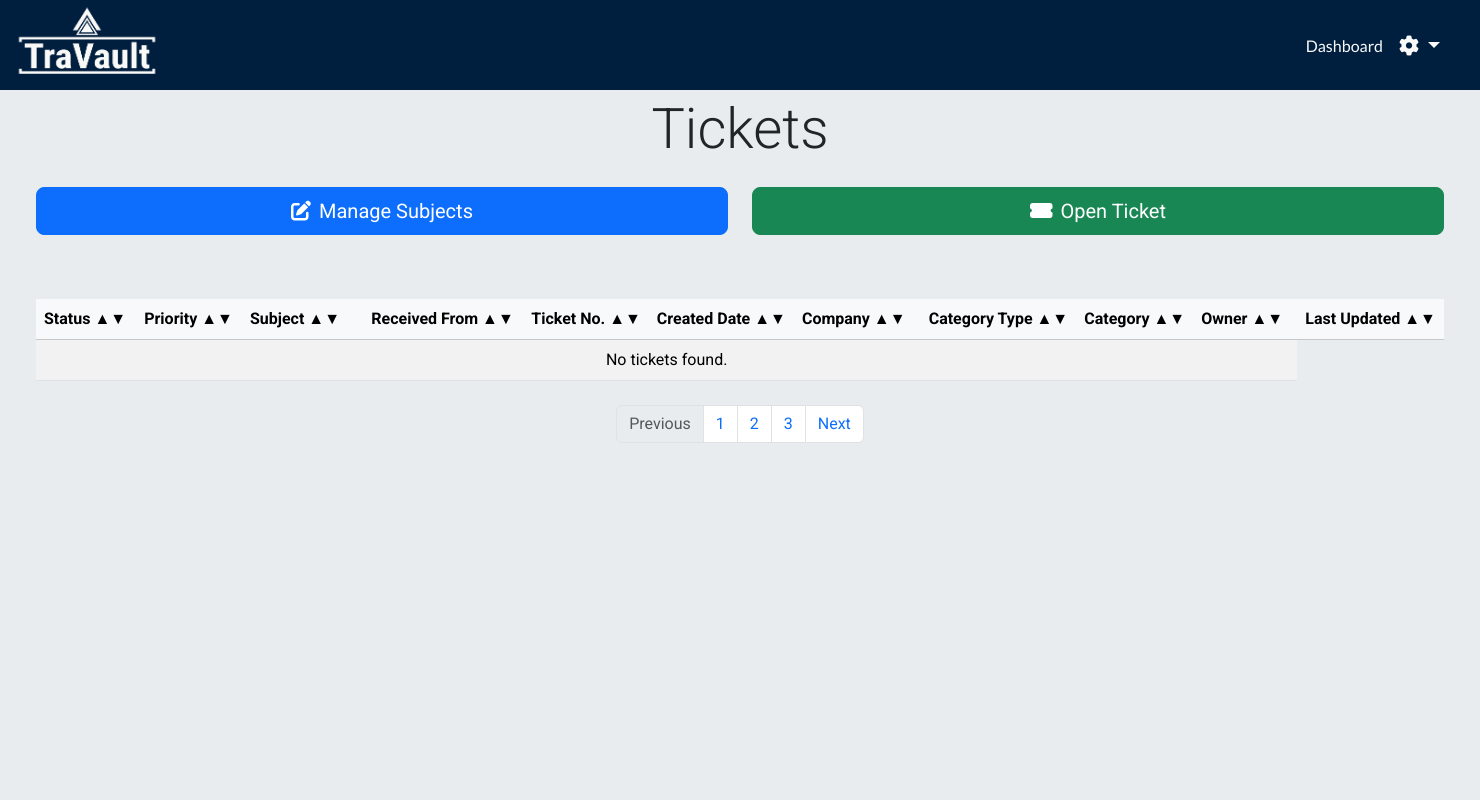
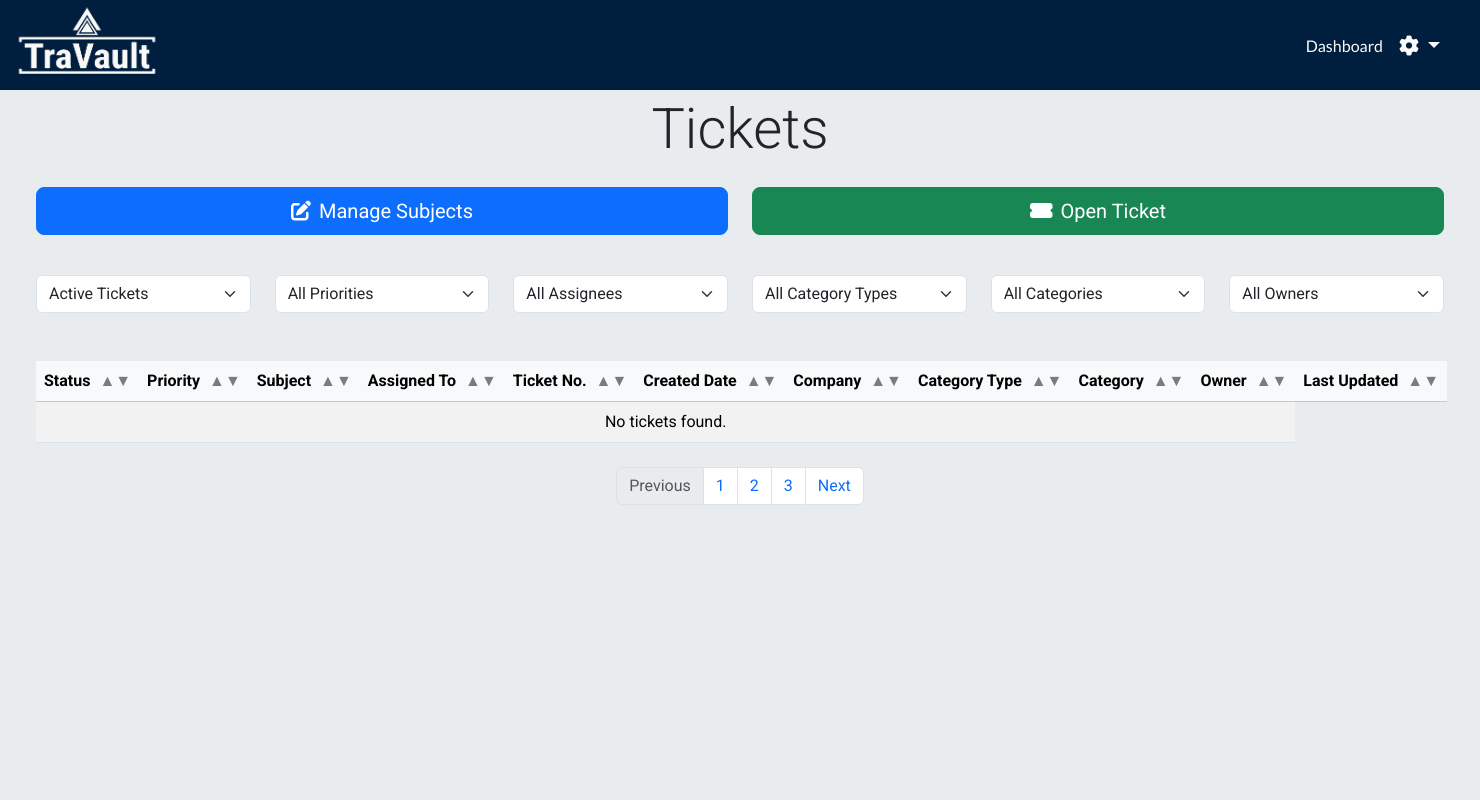
Before and after one commit to Ty-Thetravelguy/travault-v2-mp4, a Django app: page /tickets/view/ in a window 1480 px wide. Run offline with Django 5.2, Linux system fonts and the light colour scheme; the visitor is signed in with stand-in values (Sample User, id 1); data that the repository does not hold is empty; parts of the project's set-up code (start-up, migrations or seed data) failed here and were passed over; some libraries are stand-ins or nearby versions.

Commit message:
working on filters for view.tickets.html

```diff
--- a/travault_crm/templates/base.html
+++ b/travault_crm/templates/base.html
@@ -27,6 +27,9 @@
 
     {% block extra_css %}
     <link rel="stylesheet" href="{% static 'css/main.css' %}">
+    {% endblock %}
+
+    {% block ticket_css %}
     {% endblock %}
 
     {% block corejs %}
--- /dev/null
+++ b/travault_crm/tickets/static/tickets/css/ticket_sort.css
@@ -0,0 +1,27 @@
+#tickets-table th[data-sort] {
+    cursor: pointer;
+}
+
+#tickets-table th[data-sort] .sort-icon {
+    display: inline-block;
+    margin-left: 5px;
+    opacity: 0.5;
+    transition: opacity 0.2s ease, color 0.2s ease;
+}
+
+#tickets-table th[data-sort]:hover .sort-icon {
+    opacity: 1;
+    color: #007bff;
+}
+
+#tickets-table th[data-sort] .sort-icon::after {
+    content: none;
+}
+
+#tickets-table th[data-sort] .sort-icon.asc {
+    content: '▲';
+}
+
+#tickets-table th[data-sort] .sort-icon.desc {
+    content: '▼';
+}
--- a/travault_crm/tickets/static/tickets/js/ticket_js.js
+++ b/travault_crm/tickets/static/tickets/js/ticket_js.js
@@ -1,4 +1,6 @@
+// travault_crm/tickets/static/tickets/js/ticket_js.js
 document.addEventListener('DOMContentLoaded', function() {
+    console.log("DOM fully loaded");
 
     // Clickable rows functionality
     function initializeClickableRows() {
@@ -13,8 +15,8 @@ document.addEventListener('DOMContentLoaded', function() {
 
     initializeClickableRows();
 
-    // New functionality for ticket detail page
-    const quickUpdateFields = ['owner', 'received_from', 'priority', 'status'];
+    // Quick Update Fields via AJAX
+    const quickUpdateFields = ['owner', 'assigned_to', 'priority', 'status'];
 
     quickUpdateFields.forEach(field => {
         const select = document.getElementById(`${field}-select`);
@@ -22,7 +24,6 @@ document.addEventListener('DOMContentLoaded', function() {
             select.addEventListener('change', function() {
                 quickUpdateField(field, this.value);
             });
-
         }
     });
 
@@ -41,8 +42,9 @@ document.addEventListener('DOMContentLoaded', function() {
         .then(response => response.json())
         .then(data => {
             if (data.success) {
-                // Instead of updating UI and showing message, just reload the page
                 window.location.reload();
+            } else {
+                displayDjangoMessage(data.error || 'An error occurred.', 'error');
             }
         })
         .catch(error => {
@@ -51,9 +53,10 @@ document.addEventListener('DOMContentLoaded', function() {
         });
     }
 
-    function updateUI(field, value) {
-        // Update the UI based on the field that was changed
-        // This is a placeholder function - implement as needed
+    function displayDjangoMessage(message, type) {
+        // Implement a function to display messages to the user.
+        // This can be using Bootstrap alerts or any other UI component.
+        alert(message);  // Simple alert for demonstration
     }
 
     // Category field functionality
@@ -61,8 +64,10 @@ document.addEventListener('DOMContentLoaded', function() {
     var categoryField = document.getElementById('id_category');
 
     if (categoryTypeField && categoryField) {
+        categoryTypeField.addEventListener('change', updateCategoryField);
         function updateCategoryField() {
             var selectedCategoryType = categoryTypeField.value;
+            var currentCategory = categoryField.value;  // Store the current category
 
             // Reset options
             categoryField.innerHTML = '<option value="">Select a category</option>';
@@ -88,6 +93,14 @@ document.addEventListener('DOMContentLoaded', function() {
                 // If no valid category type is selected, disable the category field
                 categoryField.setAttribute('disabled', 'disabled');
             }
+
+            // Restore the previously selected category if it exists in the new options
+            if (currentCategory) {
+                const option = categoryField.querySelector(`option[value="${currentCategory}"]`);
+                if (option) {
+                    option.selected = true;
+                }
+            }
         }
 
         function populateOptions(options) {
@@ -102,8 +115,10 @@ document.addEventListener('DOMContentLoaded', function() {
         // Attach change listener to category type field
         categoryTypeField.addEventListener('change', updateCategoryField);
 
-        // Initialize the category field state on page load
-        updateCategoryField();
+        // Initialize the category field state on page load only for new tickets
+        if (!categoryField.value) {
+            updateCategoryField();
+    }
     }
 
     // Subject field functionality
@@ -165,13 +180,18 @@ document.addEventListener('DOMContentLoaded', function() {
                 })
                 .then(response => response.json())
                 .then(data => {
+                    if (data.success === false) {
+                        displayDjangoMessage(data.error || 'Failed to add subject.', 'error');
+                        return;
+                    }
                     subjectField.value = data.subject;
                     subjectField.dataset.subjectId = data.id;  // Store the ID
                     subjectSuggestions.innerHTML = '';
                     showAlert('New subject added successfully!');
                 })
                 .catch(error => {
-                    // Handle error if needed
+                    console.error('Error:', error);
+                    displayDjangoMessage('An error occurred while adding the subject.', 'error');
                 })
                 .finally(() => {
                     isProcessing = false;
@@ -193,6 +213,7 @@ document.addEventListener('DOMContentLoaded', function() {
             }, 1000);
         }
     }
+
     // Action modal functionality
     const actionForm = document.getElementById('actionForm');
     const saveActionBtn = document.getElementById('saveAction');
@@ -234,4 +255,104 @@ document.addEventListener('DOMContentLoaded', function() {
             this.querySelector('#deleteActionIdConfirm').textContent = actionId;
         });
     }
+
+    // Sorting functionality
+    const table = document.getElementById('tickets-table');
+    console.log("Table found:", table);
+
+    const headers = table.querySelectorAll('th[data-sort]');
+    console.log("Sortable headers found:", headers.length);
+
+    let currentSort = { column: null, direction: 'asc' };
+
+    headers.forEach(header => {
+        header.addEventListener('click', () => {
+            console.log("Header clicked:", header.dataset.sort);
+            const column = header.dataset.sort;
+            const direction = currentSort.column === column && currentSort.direction === 'asc' ? 'desc' : 'asc';
+            sortTable(column, direction);
+            currentSort = { column, direction };
+            updateSortIcons();
+        });
+    });
+
+    function sortTable(column, direction) {
+        console.log("Sorting table:", column, direction);
+        const tbody = table.querySelector('tbody');
+        const rows = Array.from(tbody.querySelectorAll('tr.clickable-row'));
+        console.log("Rows to sort:", rows.length);
+
+        rows.sort((a, b) => {
+            const aValue = a.children[getColumnIndex(column)].textContent.trim();
+            const bValue = b.children[getColumnIndex(column)].textContent.trim();
+            console.log("Comparing:", aValue, bValue);
+            return direction === 'asc' ? aValue.localeCompare(bValue) : bValue.localeCompare(aValue);
+        });
+
+        tbody.innerHTML = '';
+        rows.forEach(row => tbody.appendChild(row));
+    }
+
+    function getColumnIndex(column) {
+        return Array.from(headers).findIndex(header => header.dataset.sort === column);
+    }
+
+    function updateSortIcons() {
+        headers.forEach(header => {
+            const icon = header.querySelector('.sort-icon');
+            icon.classList.remove('asc', 'desc');
+            if (header.dataset.sort === currentSort.column) {
+                icon.classList.add(currentSort.direction);
+            }
+        });
+    }
+
+    // Filtering functionality
+    const filters = {
+        status: document.getElementById('status-filter'),
+        priority: document.getElementById('priority-filter'),
+        assignedTo: document.getElementById('assigned-to-filter'),
+        categoryType: document.getElementById('category-type-filter'),
+        category: document.getElementById('category-filter'),
+        owner: document.getElementById('owner-filter')
+    };
+
+    console.log("Filters found:", Object.values(filters).filter(f => f !== null).length);
+
+    Object.values(filters).forEach(filter => {
+        if (filter) {
+            filter.addEventListener('change', applyFilters);
+        }
+    });
+
+    function applyFilters() {
+        console.log("Applying filters");
+        const rows = table.querySelectorAll('tbody tr.clickable-row');
+        console.log("Rows to filter:", rows.length);
+
+        rows.forEach(row => {
+            const status = row.children[0].textContent.trim();
+            const priority = row.children[1].textContent.trim();
+            const assignedTo = row.children[3].textContent.trim();
+            const categoryType = row.children[7].textContent.trim();
+            const category = row.children[8].textContent.trim();
+            const owner = row.children[9].textContent.trim();
+
+            const showRow = (
+                (filters.status.value === 'all' || (filters.status.value === 'active' && status !== 'Closed')) &&
+                (filters.priority.value === '' || priority.toLowerCase() === filters.priority.value.toLowerCase()) &&
+                (filters.assignedTo.value === '' || assignedTo === filters.assignedTo.value) &&
+                (filters.categoryType.value === '' || categoryType.toLowerCase() === filters.categoryType.value.toLowerCase()) &&
+                (filters.category.value === '' || category === filters.category.value) &&
+                (filters.owner.value === '' || owner === filters.owner.value)
+            );
+
+            row.style.display = showRow ? '' : 'none';
+        });
+    }
+
+    // Initialize filters
+    applyFilters();
+
+    console.log("Initialization complete");
 });
--- a/travault_crm/tickets/templates/tickets/edit_ticket.html
+++ b/travault_crm/tickets/templates/tickets/edit_ticket.html
@@ -33,9 +33,9 @@
 
                             <!-- Received From Field -->
                             <div class="mb-3">
-                                <label for="{{ form.received_from.id_for_label }}" class="form-label">Received
+                                <label for="{{ form.assigned_to.id_for_label }}" class="form-label">Received
                                     From</label>
-                                {{ form.received_from|add_class:"form-select" }}
+                                {{ form.assigned_to|add_class:"form-select" }}
                             </div>
 
                             <!-- Category Type Field -->
@@ -48,7 +48,7 @@
                             <!-- Category Field -->
                             <div class="mb-3">
                                 <label for="{{ form.category.id_for_label }}" class="form-label">Category</label>
-                                {{ form.category|add_class:"form-select category-field" }}
+                                {{ form.category|add_class:"form-select" }}
                             </div>
 
                             <!-- Subject Field -->
--- a/travault_crm/tickets/templates/tickets/open_ticket.html
+++ b/travault_crm/tickets/templates/tickets/open_ticket.html
@@ -33,9 +33,9 @@
 
                             <!-- Received From Field -->
                             <div class="mb-3">
-                                <label for="{{ form.received_from.id_for_label }}" class="form-label">Received
+                                <label for="{{ form.assigned_to.id_for_label }}" class="form-label">Received
                                     From</label>
-                                {{ form.received_from|add_class:"form-select" }}
+                                {{ form.assigned_to|add_class:"form-select" }}
                             </div>
 
                             <!-- Category Type Field -->
--- a/travault_crm/tickets/templates/tickets/view_tickets.html
+++ b/travault_crm/tickets/templates/tickets/view_tickets.html
@@ -1,5 +1,10 @@
 {% extends "base.html" %}
 {% load static %}
+
+{% block ticket_css %}
+<link rel="stylesheet" href="{% static 'tickets/css/ticket_sort.css' %}">
+{% endblock %}
+
 
 {% block content %}
 <div class="container-fluid full-height-bg bg-gray-200">
@@ -22,23 +27,77 @@
             </div>
         </div>
 
+        <!-- Filter Controls -->
+        <div class="row mt-4 mb-4">
+            <div class="col-md-2">
+                <select id="status-filter" class="form-select">
+                    <option value="active">Active Tickets</option>
+                    <option value="all">All Tickets</option>
+                </select>
+            </div>
+            <div class="col-md-2">
+                <select id="priority-filter" class="form-select">
+                    <option value="">All Priorities</option>
+                    <option value="low">Low</option>
+                    <option value="medium">Medium</option>
+                    <option value="high">High</option>
+                </select>
+            </div>
+            <div class="col-md-2">
+                <select id="assigned-to-filter" class="form-select">
+                    <option value="">All Assignees</option>
+                    <!-- Populate with users -->
+                </select>
+            </div>
+            <div class="col-md-2">
+                <select id="category-type-filter" class="form-select">
+                    <option value="">All Category Types</option>
+                    <option value="client">Client</option>
+                    <option value="agency">Agency</option>
+                </select>
+            </div>
+            <div class="col-md-2">
+                <select id="category-filter" class="form-select">
+                    <option value="">All Categories</option>
+                    <!-- Populate with categories -->
+                </select>
+            </div>
+            <div class="col-md-2">
+                <select id="owner-filter" class="form-select">
+                    <option value="">All Owners</option>
+                    <!-- Populate with users -->
+                </select>
+            </div>
+        </div>
+
         <!-- Tickets Table -->
         <div class="table-responsive-xl mt-5">
             <div style="min-width: 1200px;">
-                <table class="table table-striped table-hover">
+                <table id="tickets-table" class="table table-striped table-hover ticket-table">
                     <thead class="table-light">
                         <tr>
-                            <th style="width: 8%;">Status <span class="sort-icon">&#9650;&#9660;</span></th>
-                            <th style="width: 8%;">Priority <span class="sort-icon">&#9650;&#9660;</span></th>
-                            <th style="width: 15%;">Subject <span class="sort-icon">&#9650;&#9660;</span></th>
-                            <th style="width: 12%;">Received From <span class="sort-icon">&#9650;&#9660;</span></th>
-                            <th style="width: 7%;">Ticket No. <span class="sort-icon">&#9650;&#9660;</span></th>
-                            <th style="width: 10%;">Created Date <span class="sort-icon">&#9650;&#9660;</span></th>
-                            <th style="width: 12%;">Company <span class="sort-icon">&#9650;&#9660;</span></th>
-                            <th style="width: 8%;">Category Type <span class="sort-icon">&#9650;&#9660;</span></th>
-                            <th style="width: 8%;">Category <span class="sort-icon">&#9650;&#9660;</span></th>
-                            <th style="width: 10%;">Owner <span class="sort-icon">&#9650;&#9660;</span></th>
-                            <th style="width: 10%;">Last Updated <span class="sort-icon">&#9650;&#9660;</span></th>
+                            <th style="width: 8%;" data-sort="status">Status <span
+                                    class="sort-icon">&#9650;&#9660;</span></th>
+                            <th style="width: 8%;" data-sort="priority">Priority <span
+                                    class="sort-icon">&#9650;&#9660;</span></th>
+                            <th style="width: 15%;" data-sort="subject">Subject <span
+                                    class="sort-icon">&#9650;&#9660;</span></th>
+                            <th style="width: 12%;" data-sort="assigned_to">Assigned To <span
+                                    class="sort-icon">&#9650;&#9660;</span></th>
+                            <th style="width: 7%;" data-sort="ticket_number">Ticket No. <span
+                                    class="sort-icon">&#9650;&#9660;</span></th>
+                            <th style="width: 10%;" data-sort="created_date">Created Date <span
+                                    class="sort-icon">&#9650;&#9660;</span></th>
+                            <th style="width: 12%;" data-sort="company">Company <span
+                                    class="sort-icon">&#9650;&#9660;</span></th>
+                            <th style="width: 8%;" data-sort="category_type">Category Type <span
+                                    class="sort-icon">&#9650;&#9660;</span></th>
+                            <th style="width: 8%;" data-sort="category">Category <span
+                                    class="sort-icon">&#9650;&#9660;</span></th>
+                            <th style="width: 10%;" data-sort="owner">Owner <span
+                                    class="sort-icon">&#9650;&#9660;</span></th>
+                            <th style="width: 10%;" data-sort="last_updated">Last Updated <span
+                                    class="sort-icon">&#9650;&#9660;</span></th>
                         </tr>
                     </thead>
                     <tbody>
@@ -48,8 +107,8 @@
                             <td>{{ ticket.get_priority_display }}</td>
                             <td class="text-truncate">{{ ticket.subject }}</td>
                             <td class="text-truncate">
-                                {% if ticket.received_from %}
-                                {{ ticket.received_from.get_full_name|default:ticket.received_from.username }}
+                                {% if ticket.assigned_to %}
+                                {{ ticket.assigned_to.get_full_name|default:ticket.assigned_to.username }}
                                 {% else %}
                                 N/A
                                 {% endif %}
--- a/travault_crm/tickets/utils.py
+++ b/travault_crm/tickets/utils.py
@@ -35,7 +35,7 @@ def send_ticket_email(request, ticket, email_type, additional_context=None, prev
     plain_message = strip_tags(html_message)
     from_email = settings.DEFAULT_FROM_EMAIL
 
-    to_email = ticket.received_from.email if ticket.received_from else (ticket.owner.email if ticket.owner else None)
+    to_email = ticket.assigned_to.email if ticket.assigned_to else (ticket.owner.email if ticket.owner else None)
 
     if to_email:
         send_mail(subject, plain_message, from_email, [to_email], html_message=html_message)
--- a/travault_crm/tickets/views.py
+++ b/travault_crm/tickets/views.py
@@ -196,7 +196,7 @@ def update_ticket_field(request, pk):
     field = request.POST.get('field')
     value = request.POST.get('value')
 
-    valid_fields = ['owner', 'received_from', 'priority', 'status']
+    valid_fields = ['owner', 'assigned_to', 'priority', 'status']
 
     if field not in valid_fields:
         return JsonResponse({'success': False, 'error': 'Invalid field'}, status=400)
@@ -205,7 +205,7 @@ def update_ticket_field(request, pk):
         old_value = getattr(ticket, field)
         field_object = Ticket._meta.get_field(field)
 
-        if field in ['owner', 'received_from']:
+        if field in ['owner', 'assigned_to']:
             user = get_object_or_404(CustomUser, pk=value, agency=request.user.agency)
             setattr(ticket, field, user)
             # Use get_full_name or fallback to username
@@ -230,8 +230,17 @@ def update_ticket_field(request, pk):
         # Format field name for display
         field_name_formatted = field.replace('_', ' ').capitalize()
 
-        # Create a descriptive update message
-        update_message = f"The field '{field_name_formatted}' was updated from '{old_display}' to '{new_display}'."
+        # Create a more focused update message
+        if field == 'assigned_to':
+            update_message = f"Ticket assigned to {new_display}"
+        elif field == 'owner':
+            update_message = f"Ticket ownership transferred to {new_display}"
+        else:
+            update_message = f"{field_name_formatted} updated to '{new_display}'"
+
+        additional_context = {
+            'update_message': update_message,
+        }
 
         # Prepare additional context for the email
         additional_context = {
@@ -283,13 +292,20 @@ def edit_ticket(request, pk):
         form = TicketForm(request.POST, instance=ticket, agency=request.user.agency)
         if form.is_valid():
             updated_ticket = form.save(commit=False)
-            updated_ticket.updated_by = request.user  # Set the user who made the update
+            updated_ticket.updated_by = request.user
             updated_ticket.save()
             messages.success(request, 'Ticket updated successfully.')
             return redirect('tickets:ticket_detail', pk=updated_ticket.pk)
+        else:
+            messages.error(request, "There was an error updating the ticket. Please check the form and try again.")
     else:
         form = TicketForm(instance=ticket, agency=request.user.agency)
-    return render(request, 'tickets/edit_ticket.html', {'form': form, 'ticket': ticket})
+
+    context = {
+        'form': form,
+        'ticket': ticket,
+    }
+    return render(request, 'tickets/edit_ticket.html', context)
 
 @require_POST
 @login_required
@@ -307,9 +323,9 @@ def add_ticket_action(request, pk):
         )
         messages.success(request, f"Action '{dict(TicketAction.ACTION_TYPES)[action_type]}' added successfully.")
 
-        # Ensure the ticket has an assigned user (received_from)
-        if not ticket.received_from:
-            ticket.received_from = request.user
+        # Ensure the ticket has an assigned user (assigned_to)
+        if not ticket.assigned_to:
+            ticket.assigned_to = request.user
             ticket.save()
 
         # Send action added email
```
Also changed, not shown: travault_crm/tickets/forms.py (+56 -12 lines), travault_crm/tickets/models.py (+4 -3 lines), travault_crm/tickets/signals.py (+18 -14 lines), travault_crm/tickets/templates/tickets/ticket_detail.html (+4 -4 lines), travault_crm/tickets/migrations/0016_alter_ticket_category.py (added), travault_crm/tickets/migrations/0017_remove_ticket_received_from_ticket_assigned_to.py (added), travault_crm/tickets/migrations/0018_alter_ticket_status.py (added), travault_crm/tickets/migrations/0019_alter_ticket_status.py (added), 1 other file.
